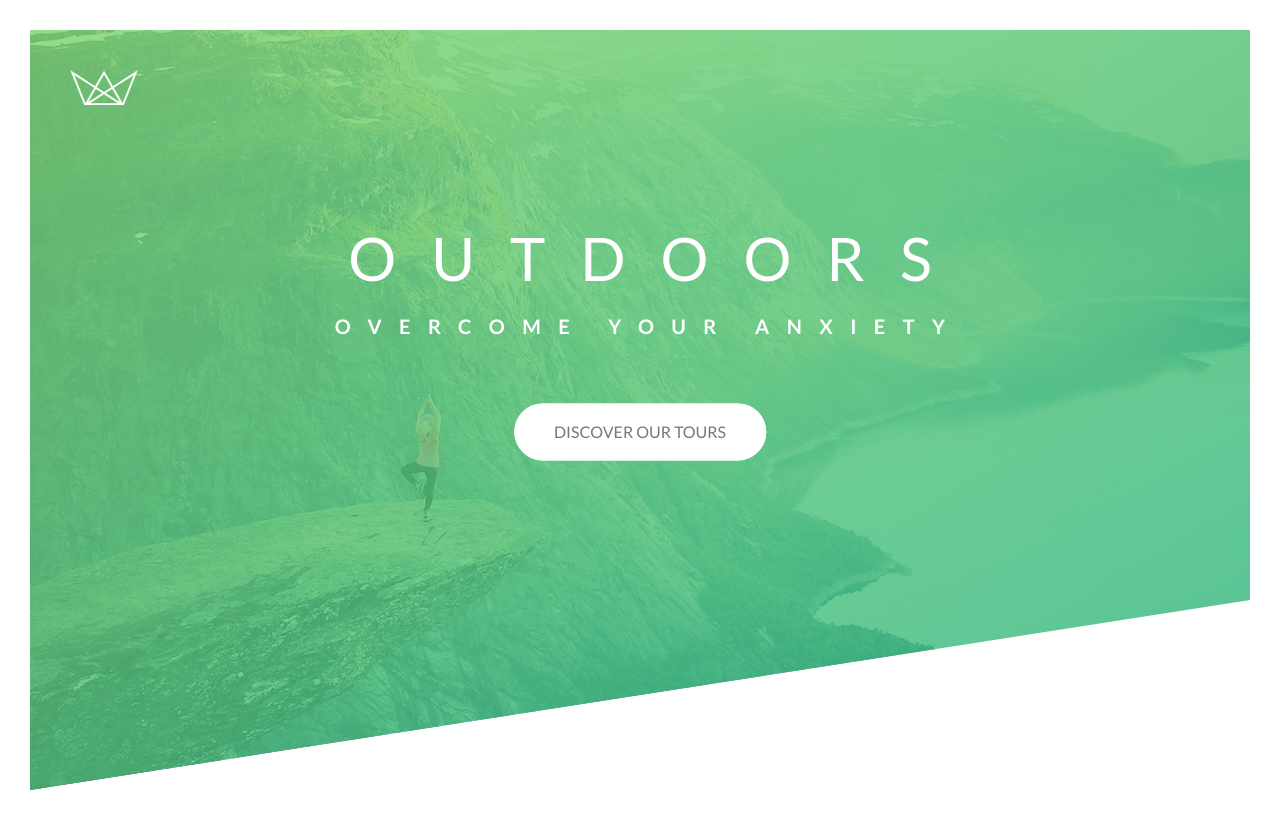
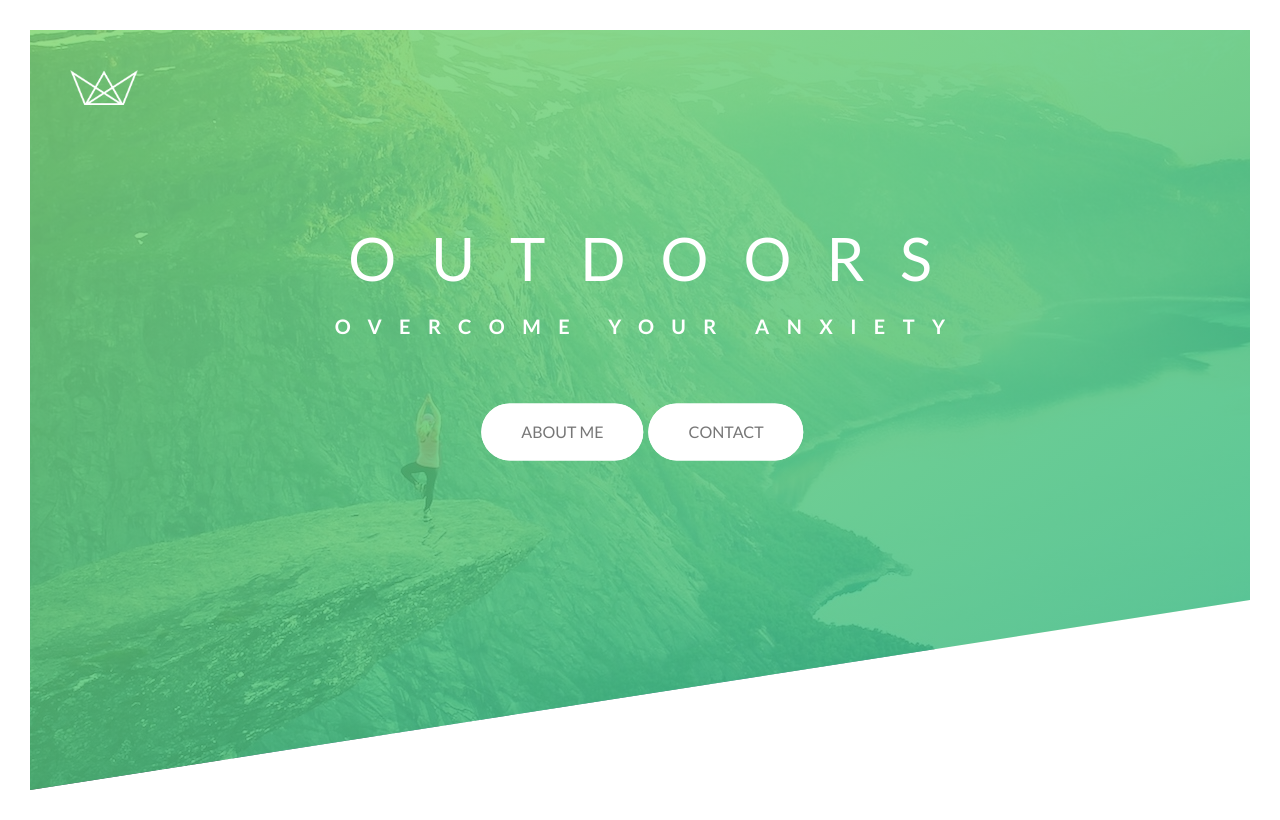
Before and after one commit to spartanhero93/React-Portfolio, a React (Create React App) app: page /home in a window 1280 px wide. Built offline with nearby package versions, Linux system fonts and the light colour scheme.

Commit message:
Added new functionalitt to homepage

```diff
--- a/package.json
+++ b/package.json
@@ -3,11 +3,13 @@
   "version": "0.1.0",
   "private": true,
   "dependencies": {
+    "axios": "^0.17.1",
     "prop-types": "^15.6.0",
     "react": "^16.2.0",
     "react-dom": "^16.2.0",
     "react-router-dom": "^4.2.2",
-    "react-scripts": "1.0.17"
+    "react-scripts": "1.0.17",
+    "redux-promise": "^0.5.3"
   },
   "scripts": {
     "start": "react-scripts start",
--- a/src/Components/Header.js
+++ b/src/Components/Header.js
@@ -14,7 +14,8 @@ export class Header extends Component {
                         <span className="heading-primary-main">Outdoors</span>
                         <span className="heading-primary-sub">overcome your anxiety</span>
                     </h1>
-                    <a href="#" className="btn btn-white btn-animated">Discover our Tours</a>
+                    <a href="#" className="btn btn-white btn-animated">About me</a>
+                    <a href="#" className="btn btn-white btn-animated sec">Contact</a>
                 </div>
             </header>
         </div>
--- a/src/Components/css/style.css
+++ b/src/Components/css/style.css
@@ -181,6 +181,7 @@ body {
 .btn-white {
     background-color: white;
     color: #777;
+    margin-left: 5px;
 }
 
 .btn::after {
--- /dev/null
+++ b/src/Components/post_index.js
@@ -0,0 +1,13 @@
+import React, { Component } from 'react';
+
+class PostIndex extends Component {
+    render() {
+        return(
+            <div>
+                Post Index
+            </div>
+        )
+    }
+}
+
+export default PostIndex;
--- a/src/index.js
+++ b/src/index.js
@@ -1,13 +1,15 @@
-import React, { Component } from 'react';
+import React from 'react';
 import ReactDOM from 'react-dom';
-import { BrowserRouter } from 'react-router-dom';
-import App from './App';
-//import Layout from './Components/Layout';
-//import CSS from './CSS/cssRandom';
-
+import { BrowserRouter , Route} from 'react-router-dom';
+import Header from './Components/Header';
+import PostIndex from './Components/post_index';
+import promise from 'redux-promise';
 
 ReactDOM.render((
     <BrowserRouter>
-        <App />
+        <div>
+            <Route path="/home" component={Header}/>
+            <Route path="/posts" component={PostIndex}/>
+        </div>
     </BrowserRouter>
     ), document.getElementById("root"));
```
Also changed, not shown: src/Components/Footer.js (deleted, +0 -13 lines), src/Components/Layout.js (deleted, +0 -26 lines), src/Components/Title.js (deleted, +0 -13 lines), src/actions/index.js (added, +7 -0 lines), 1 other file (tests, documents, lock files or other folders).
